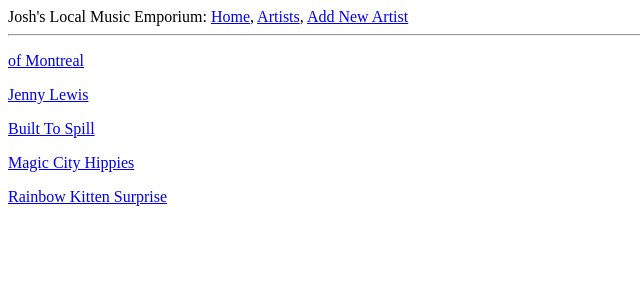
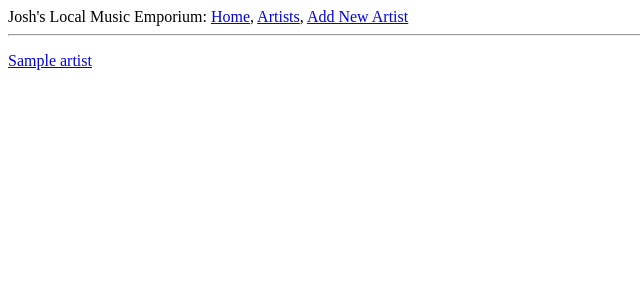
Before and after one commit to JoshHayden/CS205Ithaca_Music, a Flask app: page /listOfArtists in a window 1280 px wide. Shown: the top 300 px of the page, without its empty margins (0-640 px from the left). Run offline with Flask 2, Linux system fonts and the light colour scheme; tables that the repository leaves empty hold one stand-in row (values such as "Sample post").

Commit message:
Lab 5 almost working, ArtistToEvent not filling

```diff
--- a/localMusic/app/__init__.py
+++ b/localMusic/app/__init__.py
@@ -1,7 +1,11 @@
 from flask import Flask
 from app.config import Config
+from flask_sqlalchemy import SQLAlchemy
+from flask_migrate import Migrate
 
 app = Flask(__name__)
 app.config.from_object(Config)
+db = SQLAlchemy(app)
+migrate = Migrate(app, db)
 
 from app import routes
--- a/localMusic/app/config.py
+++ b/localMusic/app/config.py
@@ -1,4 +1,8 @@
 import os
+basedir = os.path.abspath(os.path.dirname(__file__))
 
 class Config(object):
     SECRET_KEY = os.environ.get('SECRET_KEY') or 'you-will-never-guess'
+    SQLALCHEMY_DATABASE_URI = os.environ.get('DATABASE_URL') or \
+                              'sqlite:///' + os.path.join(basedir, 'music.db')
+    SQLALCHEMY_TRACK_MODIFICATIONS = False
--- a/localMusic/app/routes.py
+++ b/localMusic/app/routes.py
@@ -1,9 +1,9 @@
 from flask import render_template, flash, redirect, url_for
-from app import app
+from app import app, db
 from flask_wtf import FlaskForm
 from random import randrange
-
 from app.forms import newArtistForm
+from app.models import *
 
 
 @app.route('/')
@@ -11,27 +11,12 @@ from app.forms import newArtistForm
 def index():
     description = "Welcome to Josh's Local Music Emporium, the number one location for all things local music."
     return render_template('index.html', title = "Home", description = description)
+
 @app.route('/listOfArtists')
 def listOfArtists():
-    list = [{"artistName":"of Montreal",
-             'bio': 'of Montreal is an American indie pop band from Athens, Georgia. It was founded by frontman Kevin Barnes in 1996, named after a failed romance between Barnes and a woman "of Montreal." The band is identified as part of the Elephant 6 collective. Throughout its existence, of Montreal\'s musical style has evolved considerably and drawn inspiration from 1960s psychedelic pop acts.',
-        'hometown':"Athens, Georgia", 'events': ['September 24th at the Haunt', 'December 16th at the A&E center']},
-            {"artistName": "Jenny Lewis",
-             'bio': 'of Montreal is an American indie pop band from Athens, Georgia. It was founded by frontman Kevin Barnes in 1996, named after a failed romance between Barnes and a woman "of Montreal." The band is identified as part of the Elephant 6 collective. Throughout its existence, of Montreal\'s musical style has evolved considerably and drawn inspiration from 1960s psychedelic pop acts.',
-             'hometown': "Athens, Georgia",
-             'events': ['September 24th at the Haunt', 'December 16th at the A&E center']},
-            {"artistName": "Built To Spill",
-             'bio': 'of Montreal is an American indie pop band from Athens, Georgia. It was founded by frontman Kevin Barnes in 1996, named after a failed romance between Barnes and a woman "of Montreal." The band is identified as part of the Elephant 6 collective. Throughout its existence, of Montreal\'s musical style has evolved considerably and drawn inspiration from 1960s psychedelic pop acts.',
-             'hometown': "Athens, Georgia",
-             'events': ['September 24th at the Haunt', 'December 16th at the A&E center']},
-            {"artistName": "Magic City Hippies",
-             'bio': 'of Montreal is an American indie pop band from Athens, Georgia. It was founded by frontman Kevin Barnes in 1996, named after a failed romance between Barnes and a woman "of Montreal." The band is identified as part of the Elephant 6 collective. Throughout its existence, of Montreal\'s musical style has evolved considerably and drawn inspiration from 1960s psychedelic pop acts.',
-             'hometown': "Athens, Georgia",
-             'events': ['September 24th at the Haunt', 'December 16th at the A&E center']},
-            {"artistName": "Rainbow Kitten Surprise",
-             'bio': 'of Montreal is an American indie pop band from Athens, Georgia. It was founded by frontman Kevin Barnes in 1996, named after a failed romance between Barnes and a woman "of Montreal." The band is identified as part of the Elephant 6 collective. Throughout its existence, of Montreal\'s musical style has evolved considerably and drawn inspiration from 1960s psychedelic pop acts.',
-             'hometown': "Athens, Georgia",
-             'events': ['September 24th at the Haunt', 'December 16th at the A&E center']}]
+    list = db.session.query(Artist).all()
+
+
 
     return render_template('listOfArtists.html', title = "List of Artists", artists = list)
 
@@ -41,14 +26,79 @@ def createNewArtist():
     if form.validate_on_submit():
         flash('New Artist Created: {}, '.format(
             form.artistName.data))
-        artist = {'artistName': form.artistName.data, 'bio': form.bio.data, 'hometown':form.hometown.data, 'events': ['No events listed']}
-        return render_template('artistPAge.html', title = form.artistName.data, artist = artist)
+        artist = Artist(form.artistName.data, form.hometown.data, form.bio.data)
+        db.session.add(artist)
+        db.session.commit()
+        list = db.session.query(Artist).all()
+
+        return render_template('listOfArtists.html', title="List of Artists", artists=list)
 
     return render_template('createNewArtist.html', title = "Create New Artist", form = form)
 
-@app.route('/ofMontreal')
-def ofMontreal():
-    artist = {"artistName":"of Montreal",
-             'bio': 'of Montreal is an American indie pop band from Athens, Georgia. It was founded by frontman Kevin Barnes in 1996, named after a failed romance between Barnes and a woman "of Montreal." The band is identified as part of the Elephant 6 collective. Throughout its existence, of Montreal\'s musical style has evolved considerably and drawn inspiration from 1960s psychedelic pop acts.',
-        'hometown':"Athens, Georgia", 'events': ['September 24th at the Haunt', 'December 16th at the A&E center']}
-    return render_template('artistPage.html', title = 'of Montreal', artist = artist)
+@app.route('/artist/<name>')
+def artist(name):
+
+    artist = db.session.query(Artist).filter_by(name = name).first()
+    print(artist)
+    print(artist.name)
+
+
+    return render_template('artistPage.html', title = name, artist = artist)
+
+
+
+@app.route('/reset_db')
+def reset_db():
+   flash("Resetting database: deleting old data and repopulating with dummy data")
+
+   meta = db.metadata
+   for table in reversed(meta.sorted_tables):
+       print('Clear table {}'.format(table))
+       db.session.execute(table.delete())
+   db.session.commit()
+   # now create Artist, Venues, Events, and ArtistToEvent Objects and persist them to the db
+   ofMontreal = Artist('of Montreal', 'Athens, Georgia', "of Montreal is an American indie pop band from Athens, Georgia. It was founded by frontman Kevin Barnes in 1996, named after a failed romance between Barnes and a woman \"of Montreal.\" The band is identified as part of the Elephant 6 collective. Throughout its existence, of Montreal's musical style has evolved considerably and drawn inspiration from 1960s psychedelic pop acts.")
+   jennyLewis = Artist('Jenny Lewis', 'Las Vegas, Nevada', "Lewis gained prominence in the 1980s as a child actress, appearing in the films Troop Beverly Hills (1989) and The Wizard (1989) and the television series Brooklyn Bridge (1991‚1993). In the mid-1990s, Lewis semi-retired from acting to focus on her musical career, and formed Rilo Kiley in 1998 with fellow former child actor Blake Sennett. Rilo Kiley released four albums before they disbanded in 2014. Lewis has released four solo albums: Rabbit Fur Coat (2006), Acid Tongue (2008), The Voyager (2014) and On the Line (2019). In addition to Rilo Kiley and her solo career, Lewis has been a member of the Postal Service, Jenny & Johnny and Nice As Fuck.")
+   builtToSpill = Artist('Built To Spill', 'Boise, Idaho', "Built to Spill is an American indie rock band based in Boise, Idaho. The band has released eight full-length albums. Their most recent, Untethered Moon, was released on April 21, 2015.")
+   magicCityHippies = Artist("Magic City Hippies", 'Miami, Florida', "Modern Animal is set to crown Magic City Hippies as one of streaming's ascendant indie bands, while taking their captivating live show to major festivals like Lollapalooza, Bonnaroo, and BottleRock, alongside plenty of North American headline gigs through 2020.")
+   rainbowKitten = Artist('Rainbow Kitten Surprise', 'Boone, North Carolina', "Rainbow Kitten Surprise is an alternative rock indie band, featuring lead vocalist Sam Melo, Darrick “Bozzy” Keller (guitar, backup vocals), Ethan Goodpaster (electric guitar), Jess Haney (drums), and Charlie Holt (bass). Members hail from Boone, North Carolina as well as Robbinsville, North Carolina (Jess Haney and Ethan Goodpaster). The music of Rainbow Kitten Surprise, also known as “RKS,” is known for its harmonies, instrumentation and lyrics, and its sound has been influenced by artists Modest Mouse, Kings of Leon, Frank Ocean and Schoolboy Q.")
+   db.session.add(ofMontreal)
+   db.session.add(jennyLewis)
+   db.session.add(builtToSpill)
+   db.session.add(magicCityHippies)
+   db.session.add(rainbowKitten)
+   #Events
+   OMAtHaunt = Event('of Montreal at The Haunt', datetime(2019, 10, 3), 1)
+   JLAtState = Event('Jenny Lewis at The State', datetime(2019, 4, 19), 2)
+   doubleFeature = Event('MCH and RKS at the Haunt', datetime(2020, 1, 5), 1)
+   BTSAtHaunt = Event('Built To Spill at The Haunt', datetime(2019, 12, 13), 1)
+   BTSAtState = Event('Built To Spill at The State', datetime(2019, 11, 14), 2)
+   RKSAtState = Event('Rainbow Kitten Surprise at The State', datetime(2019, 11, 18), 2)
+   db.session.add(OMAtHaunt)
+   db.session.add(JLAtState)
+   db.session.add(doubleFeature)
+   db.session.add(BTSAtHaunt)
+   db.session.add(BTSAtState)
+   db.session.add(RKSAtState)
+   #Venues
+   haunt = Venue("The Haunt", '702 Willow Ave, Ithaca, NY, 14850')
+   state = Venue("Ithaca State Theater", "107 W State St, Ithaca, NY, 14850")
+   db.session.add(haunt)
+   db.session.add(state)
+   #artistToEvent
+   r1 = ArtistToEvent(1, 1)
+   r2 = ArtistToEvent(2, 2)
+   r3 = ArtistToEvent(3, 4)
+   r4 = ArtistToEvent(3, 5)
+   r5 = ArtistToEvent(4, 3)
+   r6 = ArtistToEvent(5, 3)
+   r7 = ArtistToEvent(6, 5)
+   db.session.add(r1)
+   db.session.add(r2)
+   db.session.add(r3)
+   db.session.add(r4)
+   db.session.add(r5)
+   db.session.add(r6)
+   db.session.add(r7)
+   db.session.commit()
+   return render_template('index.html', title="Home", description="Welcome to Josh's Local Music Emporium, the number one location for all things local music.")
--- a/localMusic/app/templates/artistPage.html
+++ b/localMusic/app/templates/artistPage.html
@@ -5,6 +5,8 @@
     <div><p><b>Hometown: </b> {{ artist.hometown }}</p></div>
     <div><p><b>Bio: </b> {{ artist.bio }}</p></div>
     <h2> Events: </h2>
+
+
     {% for event in artist.events %}
     <div><p>{{ event }}</p></div>
     {% endfor %}
--- a/localMusic/app/templates/listOfArtists.html
+++ b/localMusic/app/templates/listOfArtists.html
@@ -2,6 +2,7 @@
 
 {% block content %}
     {% for artist in artists %}
-        <div><p><a href={{ url_for('ofMontreal') }}>{{ artist.artistName }}</a></p></div>
+{#        <div><p><a href={{ url_for('ofMontreal') }}>{{ artist.artistName }}</a></p></div>#}
+         <div><p><a href="{{ url_for('artist', name=artist.name) }}">{{ artist.name }}</a></p></div>
     {% endfor %}
 {% endblock %}
```
Also changed, not shown: localMusic/app/models.py (added, +82 -0 lines).
